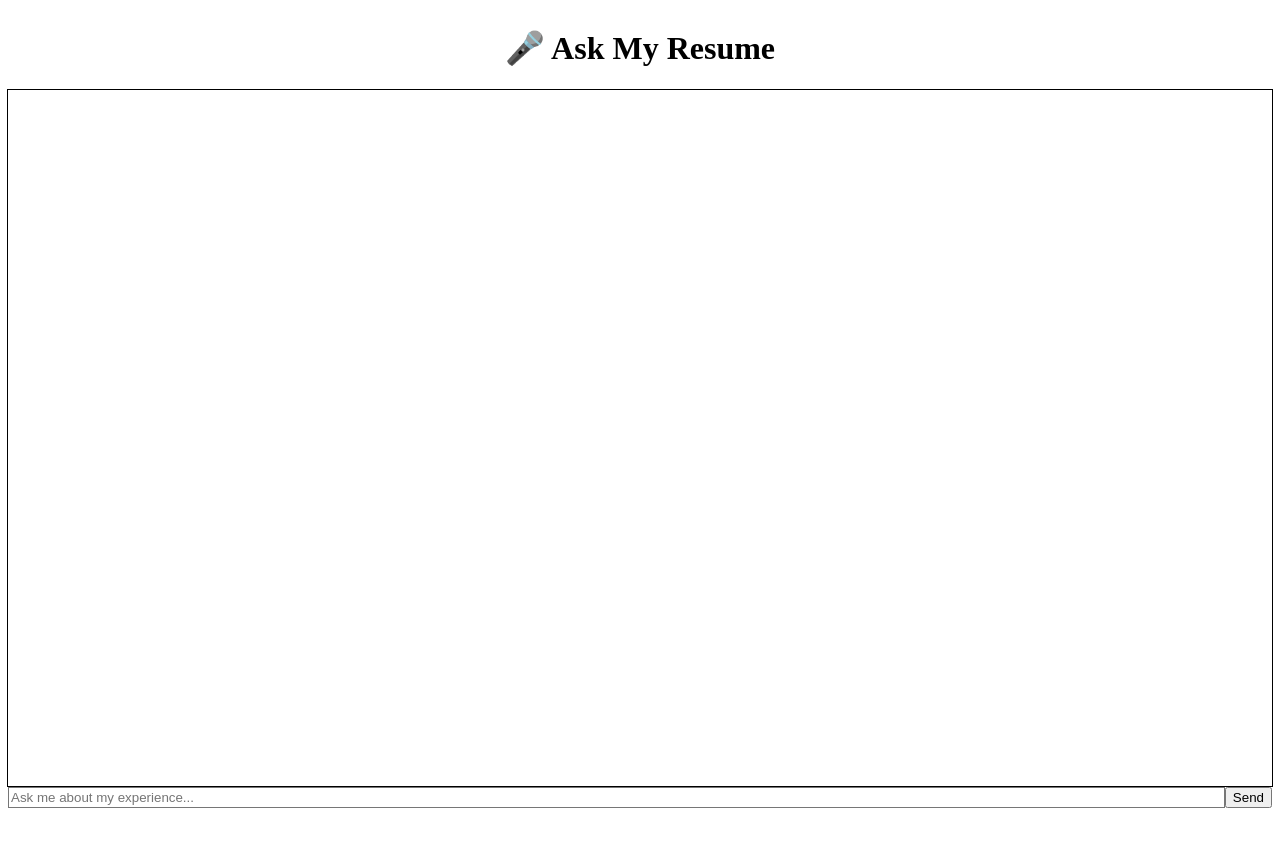
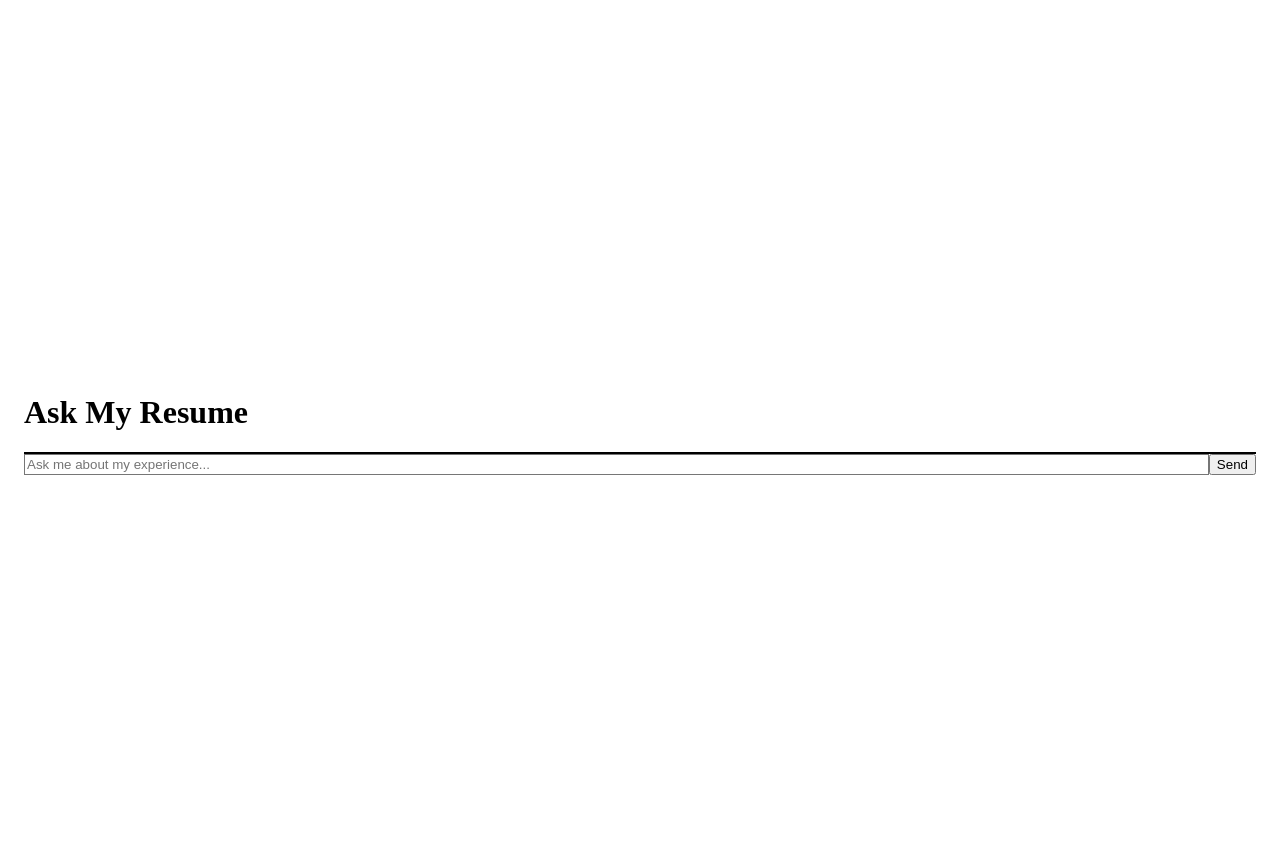
Before and after one commit to jkrees1/resume-chatbot, a Next.js app: page / in a window 1280 px wide. Before the commit the page ends 816 px from the top, so only its background shows below. Built offline with nearby package versions, Linux system fonts and the light colour scheme.

Commit message:
Update page.js

```diff
--- a/app/page.js
+++ b/app/page.js
@@ -8,32 +8,45 @@ export default function ChatPage() {
 
   async function send() {
     if (!input.trim()) return;
-    const userMsg = { role: 'user', text: input };
-    setMessages((m) => [...m, userMsg]);
+    setMessages((m) => [...m, { role: 'user', text: input }]);
     setInput('');
 
+    try {
       const res = await fetch('/api/chat', {
         method: 'POST',
         headers: { 'Content-Type': 'application/json' },
         body: JSON.stringify({ question: input }),
       });
+      if (!res.ok) throw new Error(`${res.status}`);
       const { answer } = await res.json();
-    const botMsg = { role: 'assistant', text: answer };
-    setMessages((m) => [...m, botMsg]);
-
-    // scroll to latest
+      setMessages((m) => [...m, { role: 'assistant', text: answer }]);
+    } catch {
+      setMessages((m) => [
+        ...m,
+        { role: 'assistant', text: 'Error: could not reach the server.' },
+      ]);
+    } finally {
       setTimeout(() => bottomRef.current?.scrollIntoView({ behavior: 'smooth' }), 0);
+    }
   }
 
   return (
-    <div className="flex flex-col items-center min-h-screen p-4 bg-gray-50">
-      <h1 className="text-3xl font-bold mb-4">🎤 Ask My Resume</h1>
+    <div
+      className="flex items-center justify-center bg-gray-50"
+      style={{ minHeight: '100vh', padding: '1rem' }}
+    >
+      <div className="w-full max-w-xl flex flex-col">
+        <h1 className="text-3xl font-heading font-bold mb-4">
+          Ask My Resume
+        </h1>
 
-      <div className="w-full max-w-xl flex-1 overflow-auto border rounded-lg bg-white p-4">
+        <div className="flex-1 overflow-auto border rounded-lg bg-white p-4 mb-4">
           {messages.map((m, i) => (
             <div
               key={i}
-            className={`mb-2 flex ${m.role === 'user' ? 'justify-end' : 'justify-start'}`}
+              className={`mb-2 flex ${
+                m.role === 'user' ? 'justify-end' : 'justify-start'
+              }`}
             >
               <div
                 className={`rounded px-3 py-2 text-sm ${
@@ -49,7 +62,7 @@ export default function ChatPage() {
           <div ref={bottomRef} />
         </div>
 
-      <div className="w-full max-w-xl mt-4 flex">
+        <div className="flex">
           <input
             className="flex-1 border rounded-l-lg px-3 py-2 outline-none"
             placeholder="Ask me about my experience..."
@@ -65,5 +78,6 @@ export default function ChatPage() {
           </button>
         </div>
       </div>
+    </div>
   );
 }
```
Lines whose indentation alone changed are shown as unchanged.
